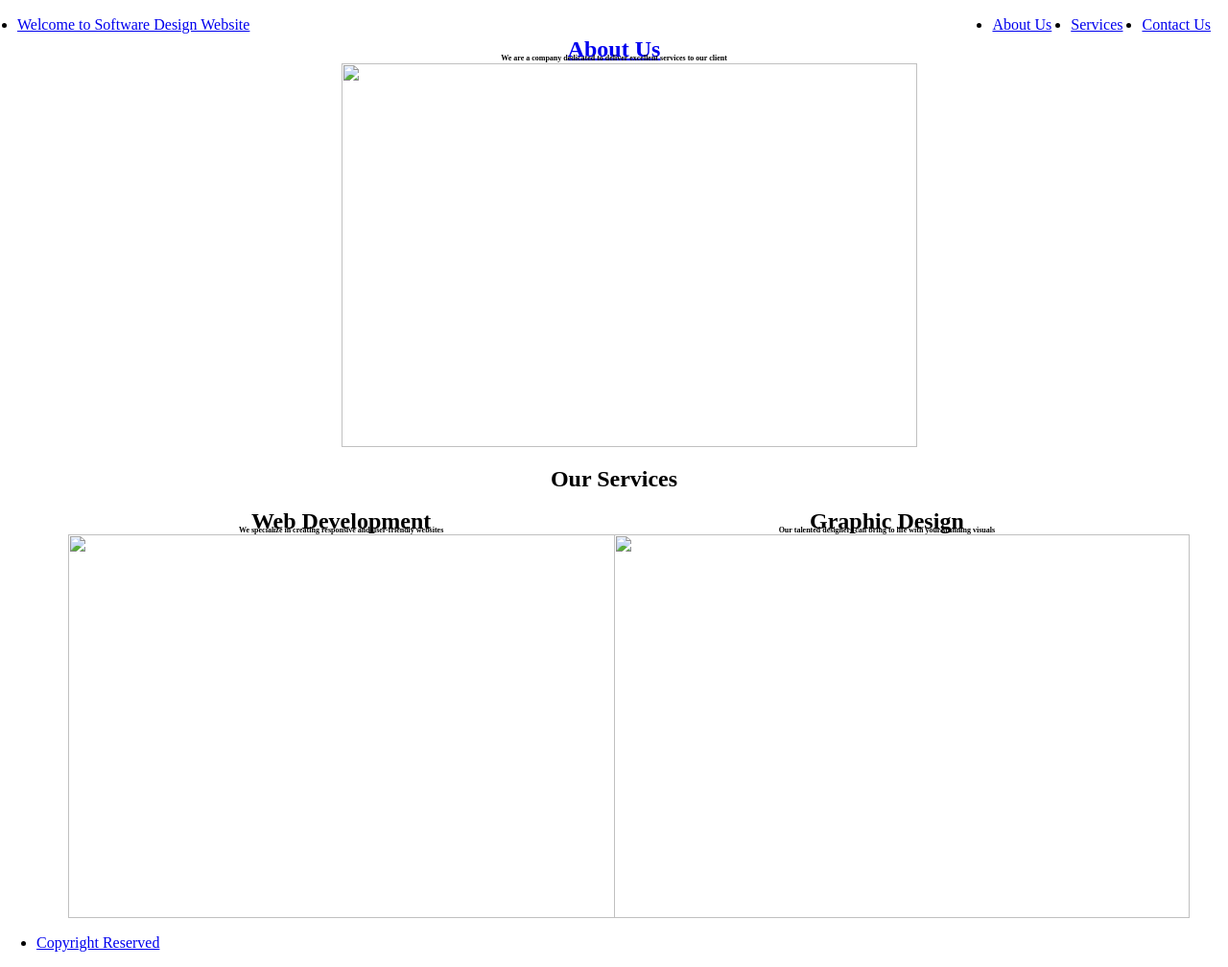
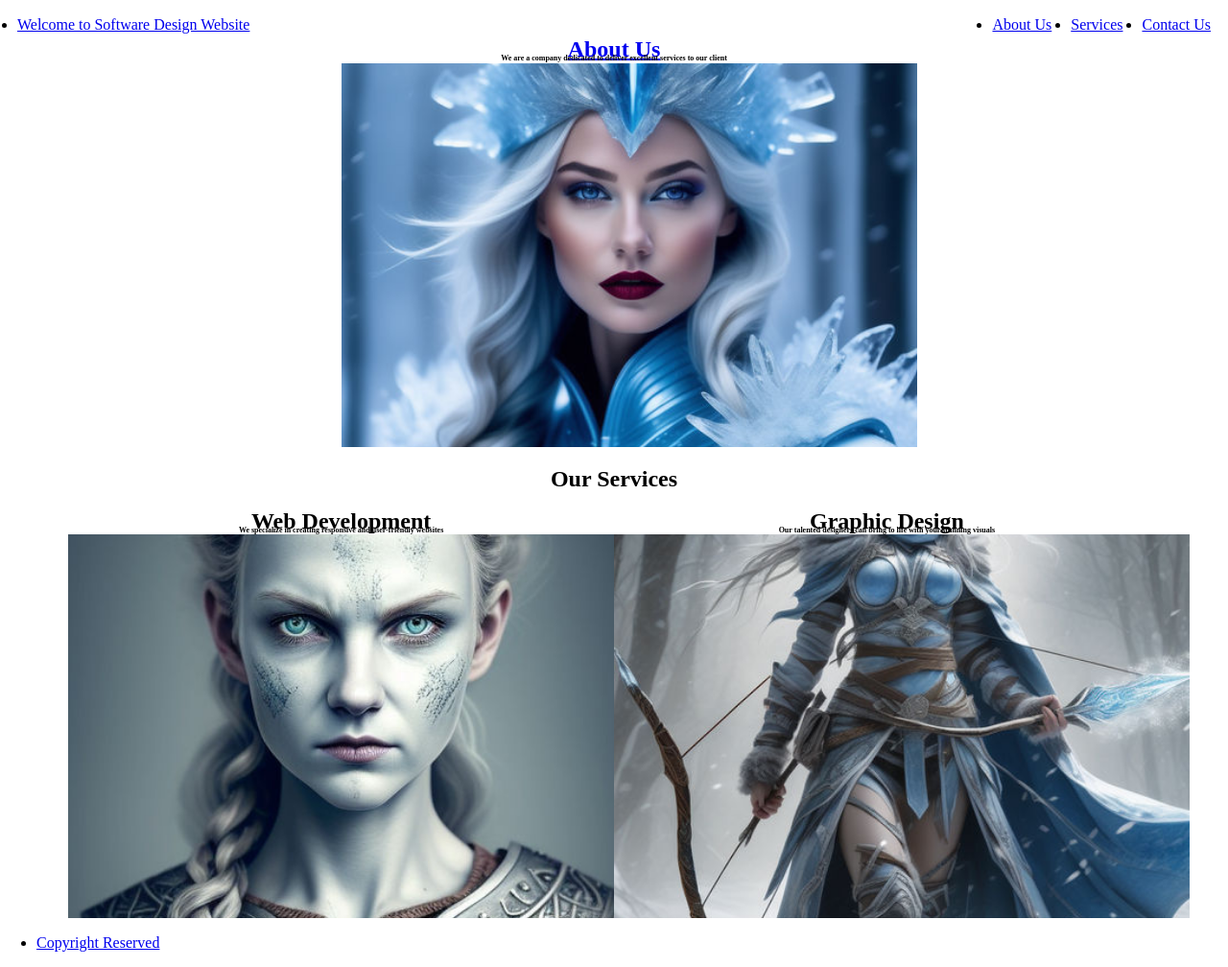
Before and after one commit to thatomohajane/684129-labs-sd-24, a plain HTML site: page lab-2/lab-two.html in a window 1280 px wide. Shown: the whole page at 96% size. Drawn offline with Linux system fonts and the light colour scheme.

Commit message:
Updated lab-two

```diff
--- a/lab-2/lab-two.html
+++ b/lab-2/lab-two.html
@@ -98,7 +98,7 @@
     <li class="flex-item">
       <h2><a href="#">About Us</a></h2>
       <p style="color: black">We are a company dedicated to deliver excellent services to our client</p>
-      <img src="1.jpg">
+      <img src="1.jpeg">
     </li>
   </ul>
 
@@ -110,12 +110,12 @@
     <li class="flex-item">
       <h2>Web Development</h2>
       <p style="color: black">We specialize in creating responsive and user-friendly websites</p>
-      <img src="2.jpg">
+      <img src="2.jpeg">
     </li>
     <li class="flex-item">
       <h2>Graphic Design</h2>
       <p style="color: black">Our talented designers can bring to life with your stunning visuals</p>
-      <img src="3.jpg">
+      <img src="3.jpeg">
     </li>
   </ul>
 
```
